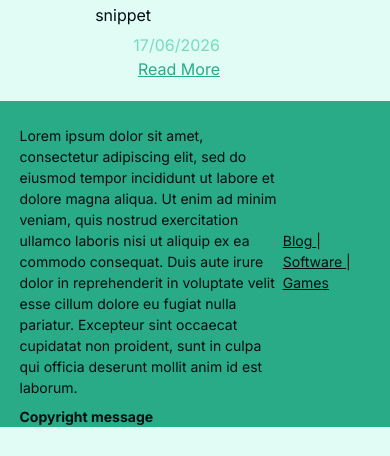
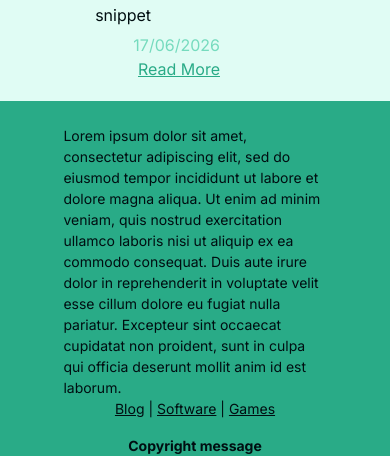
Before and after one commit to Concave-Beak/concave-beak-frontend, a website built with Vite: page index.html in a window 390 px wide. Shown: the part 1878-2334 px from the top of the page. Before the commit the page ends 2305 px from the top, so only its background shows below. Built offline with nearby package versions, Linux system fonts and the light colour scheme.

Commit message:
refactor: made footer more responsive

```diff
--- a/src/components/footer/footer.css
+++ b/src/components/footer/footer.css
@@ -1,22 +1,20 @@
 .app-footer {
     --footer-height: 15vh;
+}
 
-  width: 100vw;
+.footer-container {
     background-color: var(--color-foreground);
-  font-size: 14px;
+    font-size: var(--font-size-small);
 
-  display: flex;
-  flex-direction: column;
-  gap: var(--spacing-sm);
+    gap: var(--spacing-md);
     overflow: hidden;
+
     min-height: var(--footer-height);
     padding-top: var(--spacing-lg);
 }
 
-.footer-container {
-  display: flex;
+.footer-item {
     justify-content: space-between;
-  align-items: center;
     padding-left: var(--container-padding);
     padding-right: var(--container-padding);
 }
@@ -37,3 +35,14 @@
 .footer-copyright {
     font-weight: bold;
 }
+
+@media (max-width: 768px) {
+    .footer-item {
+        flex-direction: column;
+    }
+
+    .footer-copyright {
+        display: flex;
+        justify-content: center;
+    }
+}
--- a/src/components/footer/footer.template.html
+++ b/src/components/footer/footer.template.html
@@ -1,26 +1,26 @@
-<div class="footer-container">
+<div class="footer-container flex-column">
+    <div class="footer-item center-vertically max-width">
         <div class="footer-description">
-    Lorem ipsum dolor sit amet, consectetur adipiscing elit, sed do eiusmod tempor incididunt ut labore et dolore magna
-    aliqua. Ut enim ad minim veniam, quis nostrud exercitation ullamco laboris nisi ut aliquip ex ea commodo consequat.
-    Duis aute irure dolor in reprehenderit in voluptate velit esse cillum dolore eu fugiat nulla pariatur. Excepteur
+            Lorem ipsum dolor sit amet, consectetur adipiscing elit, sed do eiusmod tempor incididunt ut labore et
+            dolore
+            magna
+            aliqua. Ut enim ad minim veniam, quis nostrud exercitation ullamco laboris nisi ut aliquip ex ea commodo
+            consequat.
+            Duis aute irure dolor in reprehenderit in voluptate velit esse cillum dolore eu fugiat nulla pariatur.
+            Excepteur
             sint occaecat cupidatat non proident, sunt in culpa qui officia deserunt mollit anim id est laborum.
         </div>
         <div class="footer-nav">
-    <a href="/blog/" class="footer-nav-item">
-      Blog
-    </a>
+            <a href="/blog/" class="footer-nav-item">Blog</a>
             |
-    <a href="/software/" class="footer-nav-item">
-      Software
-    </a>
+            <a href="/software/" class="footer-nav-item">Software</a>
             |
-    <a href="/games/" class="footer-nav-item">
-      Games
-    </a>
+            <a href="/games/" class="footer-nav-item">Games</a>
         </div>
     </div>
-<div class="footer-container">
+    <div class="footer-item">
         <div class="footer-copyright">
             Copyright message
         </div>
     </div>
+</div>
--- a/src/styles/globals.css
+++ b/src/styles/globals.css
@@ -52,6 +52,7 @@
     --font-family-base: Inter, system-ui, -apple-system, BlinkMacSystemFont,
         "Segoe UI", Roboto, Helvetica, Arial, sans-serif;
     --font-size-base: 16px;
+    --font-size-small: 14px;
 
     /* Hero */
     --color-hero-background: var(--primary-color-500);
@@ -93,6 +94,13 @@ html[data-theme="dark"] {
     }
 }
 
+@media (max-width: 1200px) {
+    :root {
+        --container-padding: 10%;
+    }
+
+}
+
 @media (max-width: 768px) {
     :root {
         --container-padding: 5%;
--- a/src/styles/utilities.css
+++ b/src/styles/utilities.css
@@ -16,6 +16,11 @@
 .center-vertically {
     display: flex;
     align-items: center;
+}
+
+.flex-column {
+    display: flex;
+    flex-direction: column;
 }
 
 .max-width {
```
Lines whose indentation alone changed are shown as unchanged.
